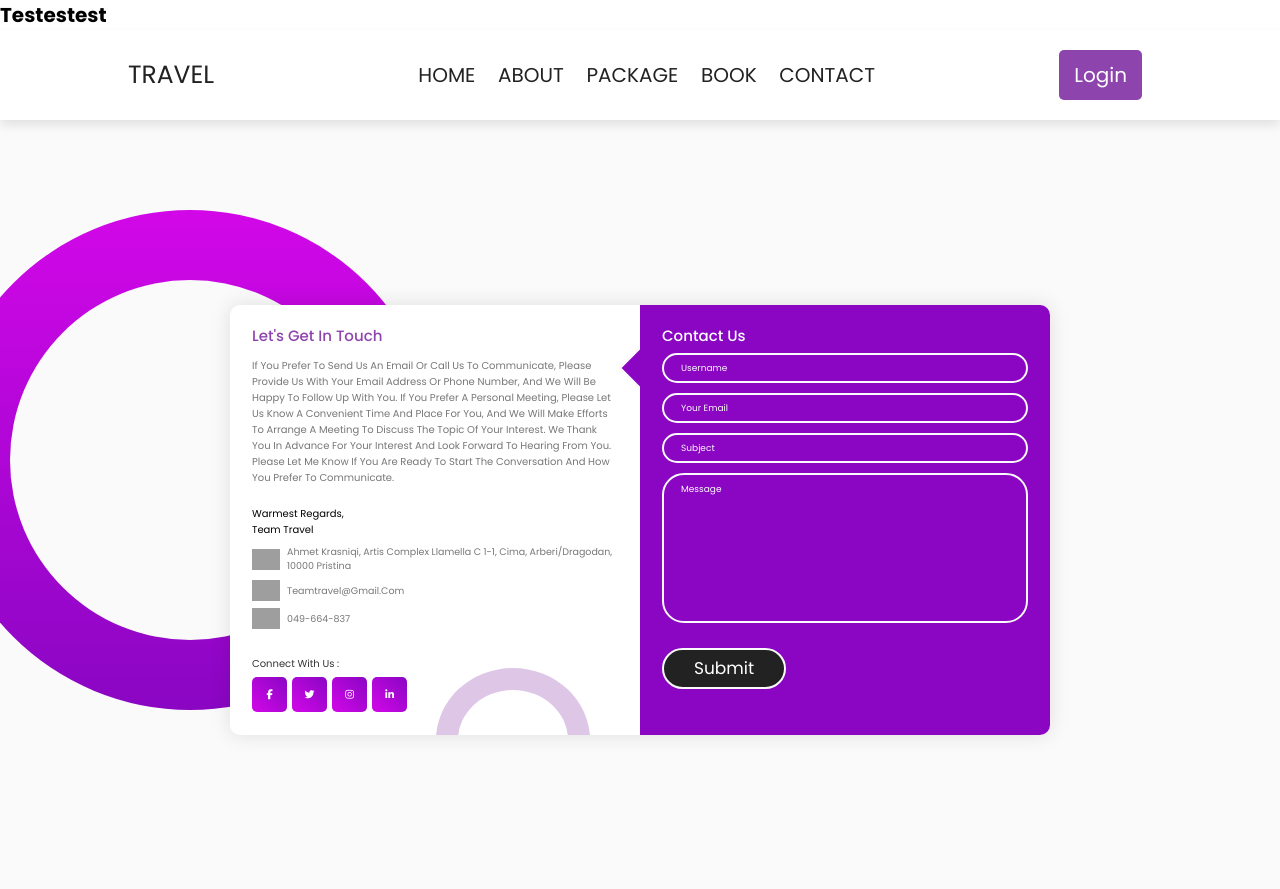
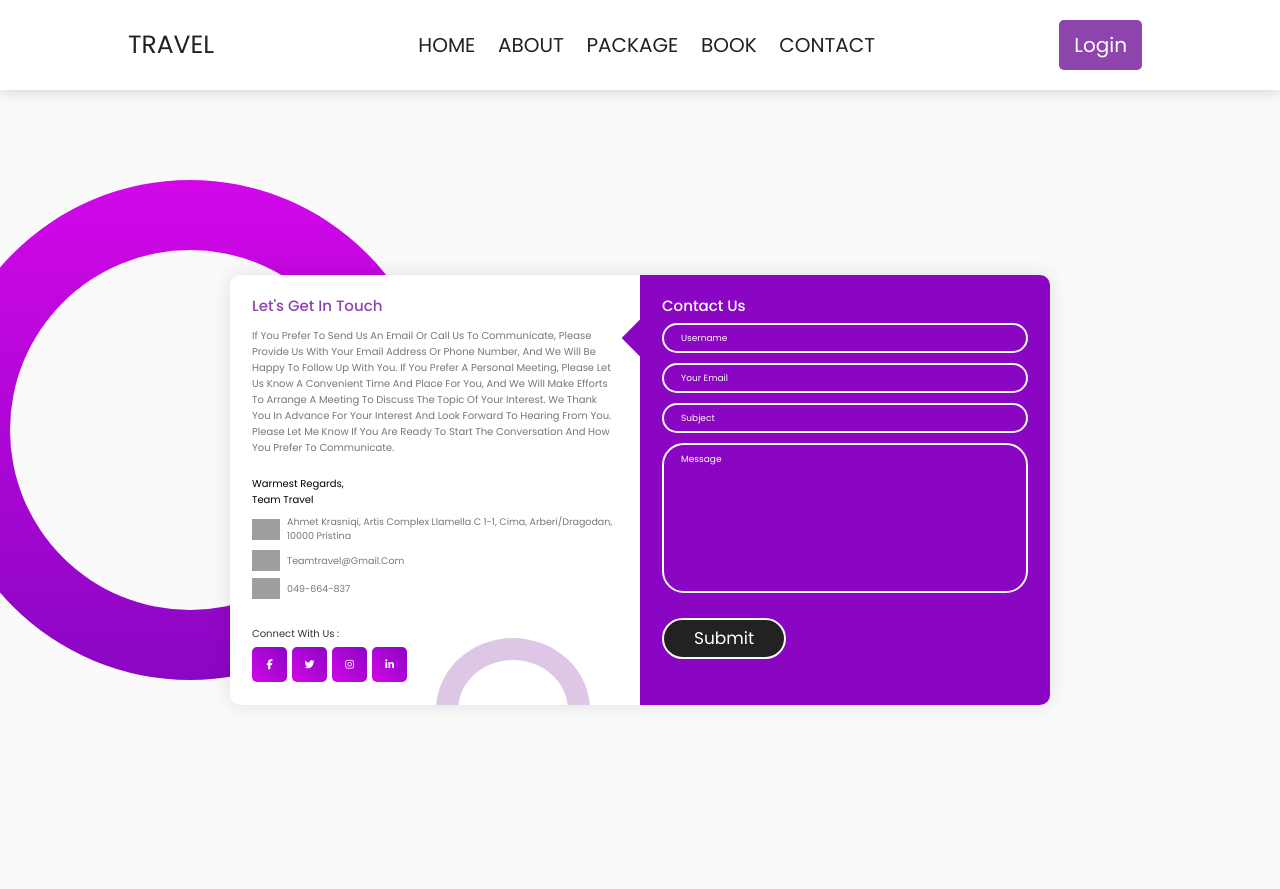
Before and after one commit to ErandKurtaliqi/ProjektiWEB2, a PHP site: page /contact.php in a window 1280 px wide. Shown: the top 889 px of the page. Run offline with PHP 8.4, Linux system fonts and the light colour scheme; some libraries are stand-ins or nearby versions; grey boxes are pictures that could not be loaded.

Commit message:
deleting tests

```diff
--- a/contact.php
+++ b/contact.php
@@ -11,7 +11,7 @@
     ></script>
   </head>
   <body>
-    <h1>testestest</h1>
+
    <!-- header section starts -->
    <section class="header">
 
```
